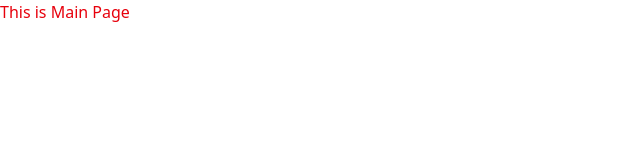
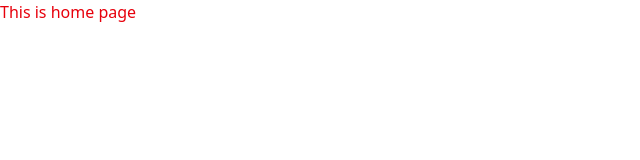
Before and after one commit to SravanamCharan20/Namaste-React, a React app in the folder frontend/: page / in a window 1280 px wide. Shown: the top 160 px of the page, without its empty margins (0-640 px from the left). Built offline with nearby package versions, Linux system fonts and the light colour scheme; the HTML template or start-up script is replaced by a standard one.

Commit message:
small change

```diff
--- a/frontend/src/App.jsx
+++ b/frontend/src/App.jsx
@@ -3,7 +3,7 @@ import React from 'react'
 const App = () => {
   return (
     <div>
-      <h1 className='text-red-600'>This is Main Page</h1>
+      <h1 className='text-red-600'>This is home page</h1>
     </div>
   )
 }
```
